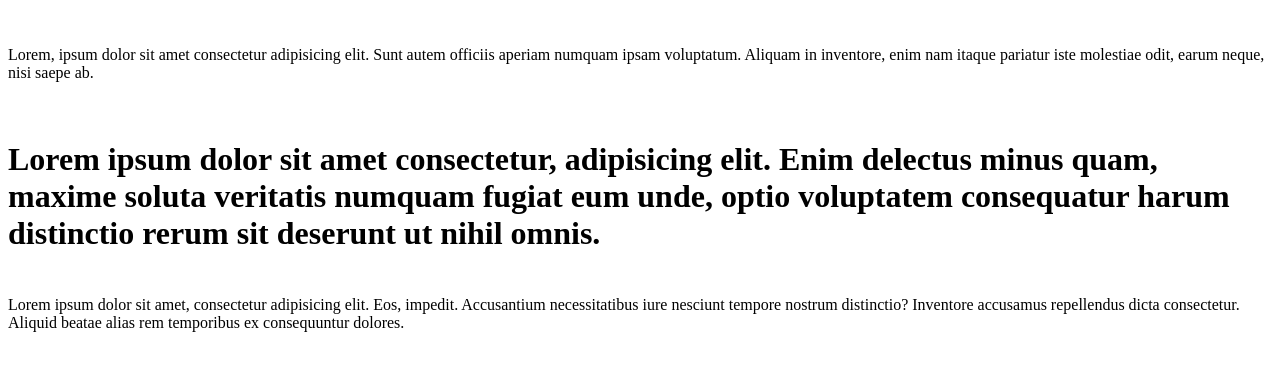
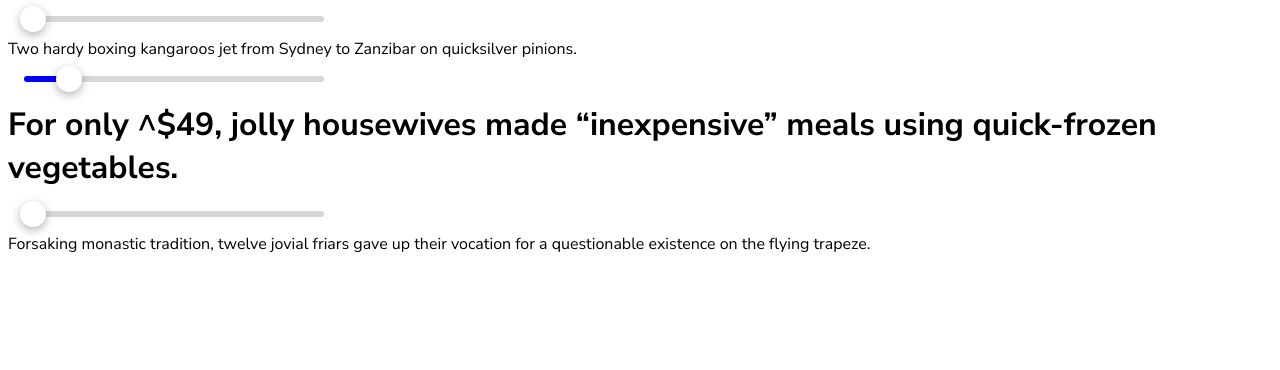
Before and after one commit to agasyanc/typetestr, a website built with Vite: page index.html in a window 1280 px wide. Built offline with nearby package versions, Linux system fonts and the light colour scheme.

Commit message:
non-native slider

```diff
--- a/index.html
+++ b/index.html
@@ -6,11 +6,20 @@
     <meta name="viewport" content="width=device-width, initial-scale=1.0" />
     <title>Vite + TS</title>
     <link rel="stylesheet" href="/src/typetestr.scss">
+    <style>
+      @font-face {
+        font-family: NunitoSans;
+        src: url('./NunitoSans-VariableFont_YTLC,opsz,wdth,wght.ttf');
+      }
+      .typetestr{
+        font-family: NunitoSans;
+      }
+    </style>
   </head>
   <body>
-    <p class="typetestr">Lorem, ipsum dolor sit amet consectetur adipisicing elit. Sunt autem officiis aperiam numquam ipsam voluptatum. Aliquam in inventore, enim nam itaque pariatur iste molestiae odit, earum neque, nisi saepe ab.</p>
-    <h1 class="typetestr">Lorem ipsum dolor sit amet consectetur, adipisicing elit. Enim delectus minus quam, maxime soluta veritatis numquam fugiat eum unde, optio voluptatem consequatur harum distinctio rerum sit deserunt ut nihil omnis.</h1>
-    <div class="typetestr">Lorem ipsum dolor sit amet, consectetur adipisicing elit. Eos, impedit. Accusantium necessitatibus iure nesciunt tempore nostrum distinctio? Inventore accusamus repellendus dicta consectetur. Aliquid beatae alias rem temporibus ex consequuntur dolores.</div>
+    <p class="typetestr">Two hardy boxing kangaroos jet from Sydney to Zanzibar on quicksilver pinions.</p>
+    <h1 class="typetestr">For only ^$49, jolly housewives made “inexpensive” meals using quick-frozen vegetables.</h1>
+    <div class="typetestr">Forsaking monastic tradition, twelve jovial friars gave up their vocation for a questionable existence on the flying trapeze.</div>
     <script type="module" src="/src/main.ts"></script>
   </body>
 </html>
--- /dev/null
+++ b/src/testr_item.ts
@@ -0,0 +1,36 @@
+import TestrRange from "./testr_range";
+export default class TestrItem{
+  // element:HTMLElement;
+  constructor(element:HTMLElement, min:number=12, max:number=144) {
+    let wrapper = this.wrapElement(element, "tt-element");
+    element.classList.add("tt-element__content");
+
+    element.setAttribute("contenteditable", "true")
+
+    const elInitFontSizeStr = window.getComputedStyle(element).fontSize;
+    const elInitFontSize = parseFloat(elInitFontSizeStr);
+
+
+    let range_element = document.createElement("div");
+    range_element.classList.add("tt-element__range");
+    wrapper.insertBefore(range_element, element);
+    const initPercent = (elInitFontSize-min)/(max-min);
+
+    new TestrRange(range_element, initPercent, (percent:number)=>{
+      const newFontSize = (max-min)*percent+min;
+      element.style.fontSize = newFontSize+"px";
+      // element.style.fontVariationSettings = `"wght" ${percent*900}, "wdth" ${percent*900}`;
+      // // element.style.fontVariationSettings = ``;
+    });
+
+
+  }
+  wrapElement(elementToWrap:HTMLElement, wrapperClassName:string){
+    let wrapper = document.createElement("div");
+    wrapper.classList.add(wrapperClassName);
+
+    elementToWrap.parentNode!.insertBefore(wrapper, elementToWrap);
+    wrapper.appendChild(elementToWrap);
+    return wrapper;
+  }
+}
--- /dev/null
+++ b/src/testr_range.ts
@@ -0,0 +1,35 @@
+export default class TestrRange {
+  isDrag:boolean = false;
+  constructor(range_container:HTMLElement, initPercent:number, call:Function) {
+    let range = document.createElement("div");
+    range.classList.add("tt-range");
+    let knob = document.createElement("div");
+    knob.classList.add("tt-range__knob");
+    let filler = document.createElement("div")
+    filler.classList.add("tt-range__filler");
+    filler.style.width=(initPercent*100)+"%";
+    range.addEventListener("mousedown", (e) =>{
+      let percent = (e.clientX - range.offsetLeft) / range.offsetWidth;
+      filler.style.width = (percent * 100) + "%"
+      this.isDrag = true;
+      call(percent)
+    })
+    document.addEventListener("mousemove", (e) =>{
+
+      if (this.isDrag) {
+        let percent = (e.clientX - range.offsetLeft) / range.offsetWidth;
+        if (percent >= 0 && percent <= 1){
+          filler.style.width = (percent * 100) + "%"
+          call(percent)
+        }
+      }
+    })
+    document.addEventListener("mouseup", () =>{
+      this.isDrag = false;
+    })
+    range.appendChild(filler)
+    filler.appendChild(knob);
+
+    range_container.appendChild(range);
+  }
+}
--- a/src/typetestr.scss
+++ b/src/typetestr.scss
@@ -10,10 +10,36 @@
     transition: opacity 1s ease;
   }
 }
+
 .tt-range{
-  opacity: 0;
+  // opacity: 0;
   transition: opacity .2s ease;
-  &__input{
-
+  position:relative;
+  max-width: 300px;
+  width: 100%;
+  // padding-top:5px;
+  // padding-bottom:5px;
+  margin: 1em;
+  background-color: rgb(215, 215, 215);
+  border-radius: 4px;
+  &__filler{
+    position: relative;
+    background-color: blue;
+    height: 0px;
+    padding-top: 3px;
+    padding-bottom: 3px;
+    border-radius: 3px;
+  }
+  &__knob{
+    position:absolute;
+    background-color: rgb(255, 255, 255);
+    width: 26px;
+    height: 26px;
+    border-radius: 50%;
+    margin-top:-13px;
+    margin-right: -13px;
+    right:0px;
+    box-shadow: 0px 3px 10px rgba(0, 0, 0, 0.3);
+    transition: all .5s ease;
   }
 }
--- a/src/typetestr.ts
+++ b/src/typetestr.ts
@@ -1,3 +1,4 @@
+import TestrItem from "./testr_item";
 export default class TypeTestr {
   items:TestrItem[]=[];
   constructor(className:string="typetestr"){
@@ -24,52 +25,3 @@ export default class TypeTestr {
     return testrItems;
   }
 }
-
-class TestrItem{
-  // element:HTMLElement;
-  constructor(element:HTMLElement) {
-    let wrapper = this.wrapElement(element, "tt-element");
-    element.classList.add("tt-element__content");
-
-    element.setAttribute("contenteditable", "true")
-
-    const elInitFontSizeStr = window.getComputedStyle(element).fontSize;
-    const elInitFontSize = parseFloat(elInitFontSizeStr);
-
-
-    let range_element = document.createElement("div");
-    range_element.classList.add("tt-element__range");
-    wrapper.insertBefore(range_element, element)
-    new TestrRange(range_element, elInitFontSize, (value:string)=>{
-      element.style.fontSize = value;
-    });
-
-
-  }
-  wrapElement(elementToWrap:HTMLElement, wrapperClassName:string){
-    let wrapper = document.createElement("div");
-    wrapper.classList.add(wrapperClassName);
-
-    elementToWrap.parentNode!.insertBefore(wrapper, elementToWrap);
-    wrapper.appendChild(elementToWrap);
-    return wrapper;
-  }
-}
-class TestrRange {
-  constructor(range_container:HTMLElement, fontSize:number, call:Function) {
-    let range = document.createElement("div");
-    range.classList.add("tt-range");
-    let input = document.createElement("input");
-    input.classList.add("tt-range__input");
-    input.type = "range";
-    input.min = "12";
-    input.max = "74";
-    input.value = fontSize.toString();
-
-    input.oninput = function(){
-      if (call) call(input.value + "px")
-    }
-    range.appendChild(input);
-    range_container.appendChild(range);
-  }
-}
```
Also changed, not shown: package.json (+7 -1 lines), NunitoSans-VariableFont_YTLC,opsz,wdth,wght.ttf (added), README.md, test.png (added).
